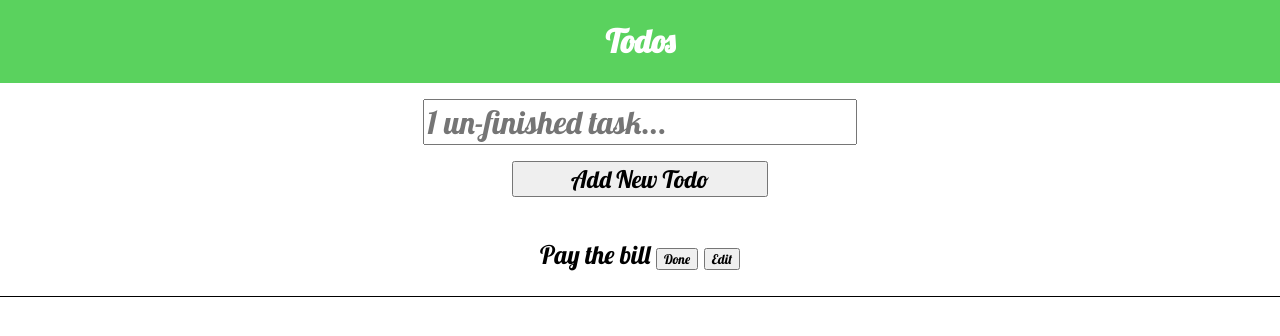
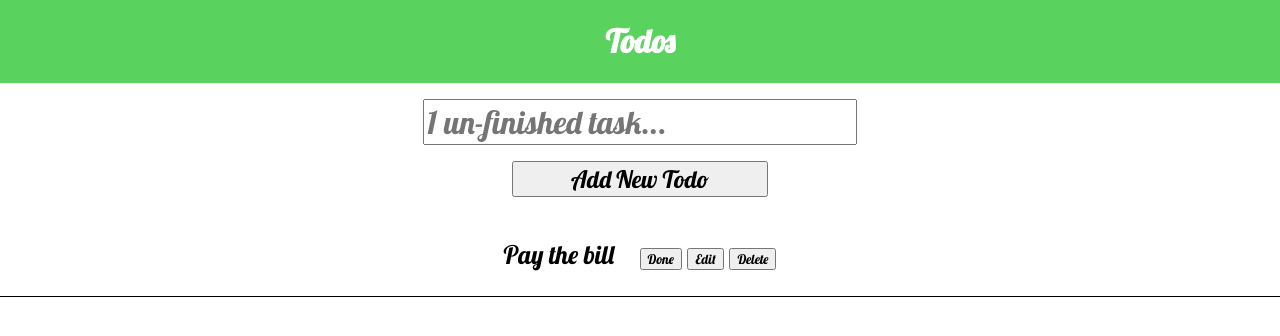
Before and after one commit to iamyusuf/react-todo-app, a React (Create React App) app: page / in a window 1280 px wide. Shown: the top 336 px of the page. Built offline with nearby package versions, Linux system fonts and the light colour scheme.

Commit message:
Delete todo

```diff
--- a/src/components/TodoList.js
+++ b/src/components/TodoList.js
@@ -9,7 +9,15 @@ const TodoItem = styled.div`
 	padding: 1em;
 `
 
-export default function TodoList({ todos, handleDone }) {
+const TodoTask = styled.span`
+	padding-right: 1em;
+`
+
+const TodoActions = styled.span`
+
+`
+
+export default function TodoList({ todos, handleDone, handleDelete }) {
 	if (!todos.length) {
 		return <h1>You don't have any todos left!</h1>
 	}
@@ -19,7 +27,15 @@ export default function TodoList({ todos, handleDone }) {
 			{
 				todos.map((todo, index) => (
 					<TodoItem done={todo.done} key={todo.id}>
-						{todo.task} <button onClick={() => handleDone(index)}>{todo.done ? 'Undone' : 'Done'}</button> {" "} <button>Edit</button>
+						<TodoTask>
+							{todo.task}
+						</TodoTask>
+
+						<TodoActions>
+							<button onClick={() => handleDone(index)}>{todo.done ? 'Undone' : 'Done'}</button> {" "}
+							<button>Edit</button> {" "}
+							<button onClick={() => handleDelete(todo.id)}>Delete</button>
+						</TodoActions>
 					</TodoItem>
 				))
 			}
@@ -29,5 +45,6 @@ export default function TodoList({ todos, handleDone }) {
 
 TodoList.propTypes = {
 	todos: PropTypes.array.isRequired,
-	handleDone: PropTypes.func.isRequired
+	handleDone: PropTypes.func.isRequired,
+	handleDelete: PropTypes.func.isRequired
 };
--- a/src/components/Todos.js
+++ b/src/components/Todos.js
@@ -55,6 +55,9 @@ function reducer(state, action) {
 				return todo;
 			})
 
+		case 'DELETE_TODO':
+			return state.filter(todo => todo.id !== action.id)
+
 		case 'UPDATE_TODO':
 			// const index = action.payload.index;
 			// const todo = action.payload.todo;
@@ -105,6 +108,6 @@ export default function Todos() {
 			</AddTodoButton>
 		</TodoForm>
 
-		<TodoList handleDone={index => dispatch({type: 'MARK_AS_DONE', index})} todos={todos}/>
+		<TodoList handleDelete={id => dispatch({type: 'DELETE_TODO', id})} handleDone={index => dispatch({type: 'MARK_AS_DONE', index})} todos={todos}/>
 	</TodoCard>
 }
```
